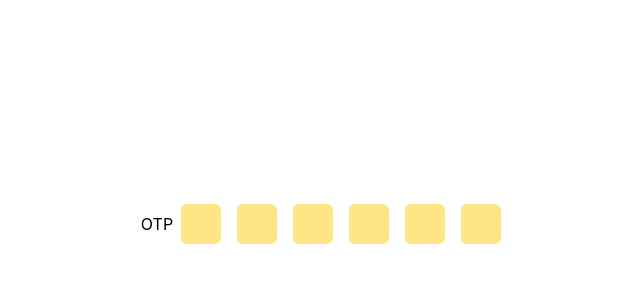
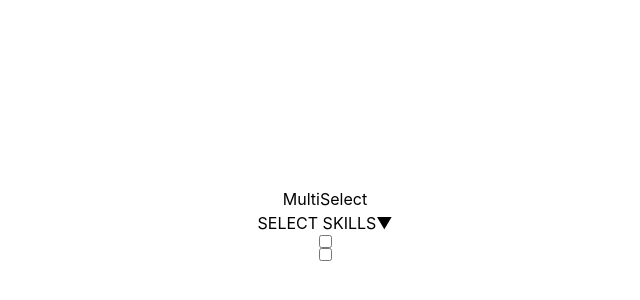
Before and after one commit to AjinkyaAshok/react-vite-machine-coding, a React (Vite) app: page / in a window 1280 px wide. Shown: the part 176-476 px from the top of the page, without its empty margins (315-955 px from the left). Built offline with nearby package versions, Linux system fonts and the light colour scheme; the HTML template or start-up script is replaced by a standard one.

Commit message:
feat: Add MultiSelect component for skill selection

```diff
--- a/src/App.jsx
+++ b/src/App.jsx
@@ -12,9 +12,9 @@ import Autocomplete from "./components/Autocomplete";
 import Pagination from "./components/Pagination";
 import Carousel from "./components/Carousel";
 import OTP from "./components/OTP";
+import MultiSelect from "./components/MultiSelect";
 
 export default function App() {
-
   return (
     <div>
       {/* <Todo /> */}
@@ -28,7 +28,8 @@ export default function App() {
       {/* <Autocomplete options={["React", "Vue", "Angular", "Svelte", "Next.js"]}/> */}
       {/* <Pagination /> */}
       {/* <Carousel /> */}
-      <OTP/>
+      {/* <OTP/> */}
+      <MultiSelect />
     </div>
   );
 }
--- /dev/null
+++ b/src/components/MultiSelect.jsx
@@ -0,0 +1,50 @@
+import React, { useState } from "react";
+
+export default function MultiSelect() {
+  const [dropDown, setDropDown] = useState(false);
+  const [selected, setSelected] = useState([]);
+
+  const options = ["React", "Vue", "Angular", "Svelte", "Next.js"];
+
+  const handleChange = (index) => {
+    const skill = options[index];
+
+    if (!selected.includes(skill)) {
+      setSelected([...selected, skill]);
+    } else {
+      setSelected(selected.filter((item) => item !== skill));
+    }
+  };
+
+  return (
+    <div className="flex flex-col mx-auto justify-center items-center h-screen">
+      MultiSelect
+      <button onClick={() => setDropDown(!dropDown)}>
+        {selected.length > 0 ? selected.join(", ") : "SELECT SKILLS"}▼
+      </button>
+      {dropDown &&
+        options.map((item, index) => (
+          <h1>
+            <span>
+              <input
+                onChange={() => handleChange(index)}
+                type="checkbox"
+                name=""
+                id=""
+                checked={selected.includes(item)}
+              />
+            </span>
+            {item}
+          </h1>
+        ))}
+      <input
+        type="checkbox"
+        checked={selected.length === options.length}
+        onChange={() =>
+          setSelected(selected.length === options.length ? [] : [...options])
+        }
+      />
+      <input type="checkbox" onChange={() => setSelected([])} />
+    </div>
+  );
+}
```
